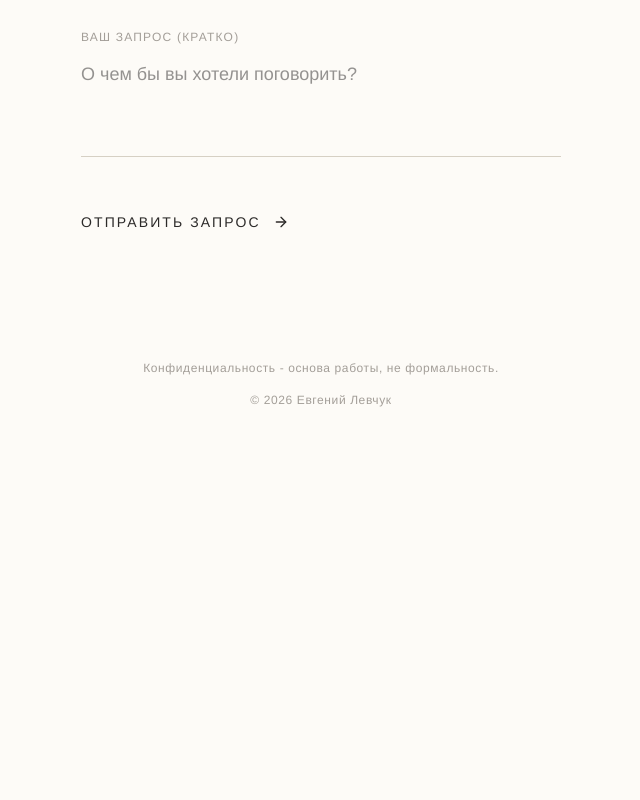
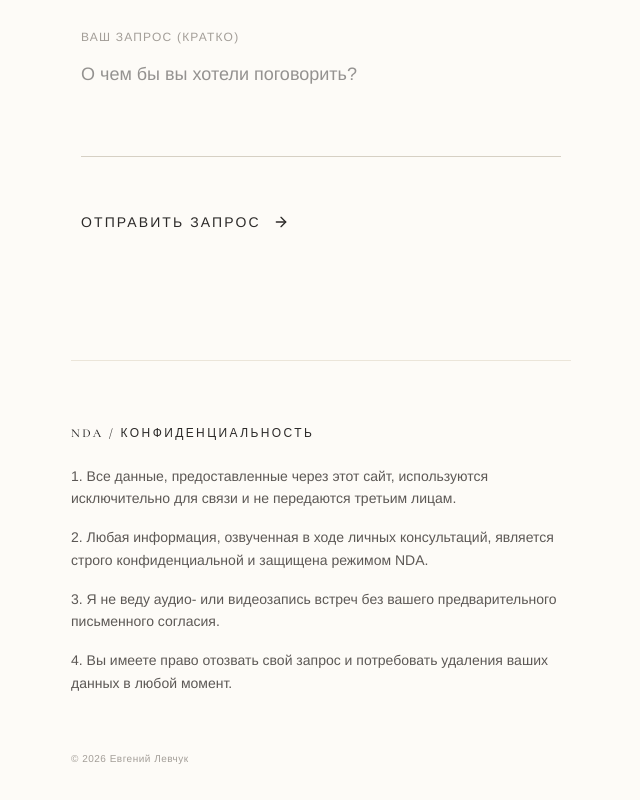
Before and after one commit to apple-kz/yevgeniy-levchuk-personal, a Next.js app: page / in a window 1280 px wide. Shown: the part 7826-8626 px from the top of the page, without its empty margins (319-959 px from the left). Before the commit the page ends 8298 px from the top, so only its background shows below. Built offline with nearby package versions, Linux system fonts and the light colour scheme.

Commit message:
style: add detailed NDA/confidentiality section to footer

```diff
--- a/src/app/page.tsx
+++ b/src/app/page.tsx
@@ -247,9 +247,18 @@ export default function Home() {
             <ContactForm />
           </div>
 
-          <div className="text-xs tracking-wider text-[color:var(--color-faint)] font-light mt-32">
-            Конфиденциальность - основа работы, не формальность.<br /><br />
-            © {new Date().getFullYear()} Евгений Левчук
+          <div className="mt-32 max-w-[500px] mx-auto text-left space-y-6 pt-16 border-t border-[color:var(--color-line)]">
+            <h3 className="text-xs tracking-[0.2em] font-medium uppercase text-[color:var(--color-fg)]">NDA / Конфиденциальность</h3>
+            <div className="text-sm font-light text-[color:var(--color-muted)] leading-relaxed space-y-4">
+              <p>1. Все данные, предоставленные через этот сайт, используются исключительно для связи и не передаются третьим лицам.</p>
+              <p>2. Любая информация, озвученная в ходе личных консультаций, является строго конфиденциальной и защищена режимом NDA.</p>
+              <p>3. Я не веду аудио- или видеозапись встреч без вашего предварительного письменного согласия.</p>
+              <p>4. Вы имеете право отозвать свой запрос и потребовать удаления ваших данных в любой момент.</p>
+            </div>
+
+            <div className="text-[10px] tracking-wider text-[color:var(--color-faint)] font-light pt-8">
+              © {new Date().getFullYear()} Евгений Левчук
+            </div>
           </div>
         </div>
       </footer>
```
